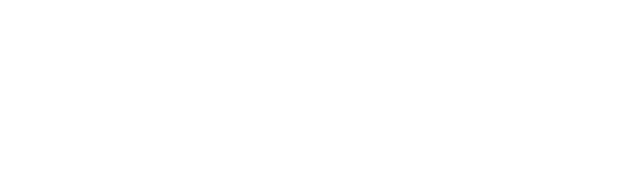
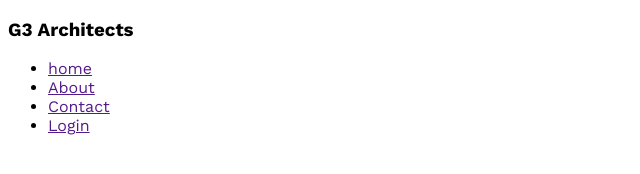
Before and after one commit to Faruk5s/architects, a plain HTML site: page index.html in a window 1280 px wide. Shown: the whole page, without its empty margins (0-640 px from the left). Drawn offline with nearby package versions, Linux system fonts and the light colour scheme.

Commit message:
added goggle font

```diff
--- a/index.html
+++ b/index.html
@@ -7,6 +7,26 @@
     <link rel="stylesheet" href="style/style.css">
 </head>
 <body>
+    <header>
+        <nav>
+            <h3>G3 Architects</h3>
+            <ul>
+              <li><a href="">home</a></li>
+              <li><a href="">About</a></li>
+              <li><a href="">Contact</a></li>
+              <li><a href="">Login</a></li>
 
+            </ul>
+        </nav>
+
+    </header>
+
+    <main>
+
+    </main>
+
+    <footer>
+
+    </footer>
 </body>
 </html>
--- a/style/style.css
+++ b/style/style.css
@@ -0,0 +1,5 @@
+@import url('https://fonts.googleapis.com/css2?family=Work+Sans:wght@400;600;700&display=swap');
+
+*{
+    font-family: 'Work Sans', sans-serif;
+}
```
